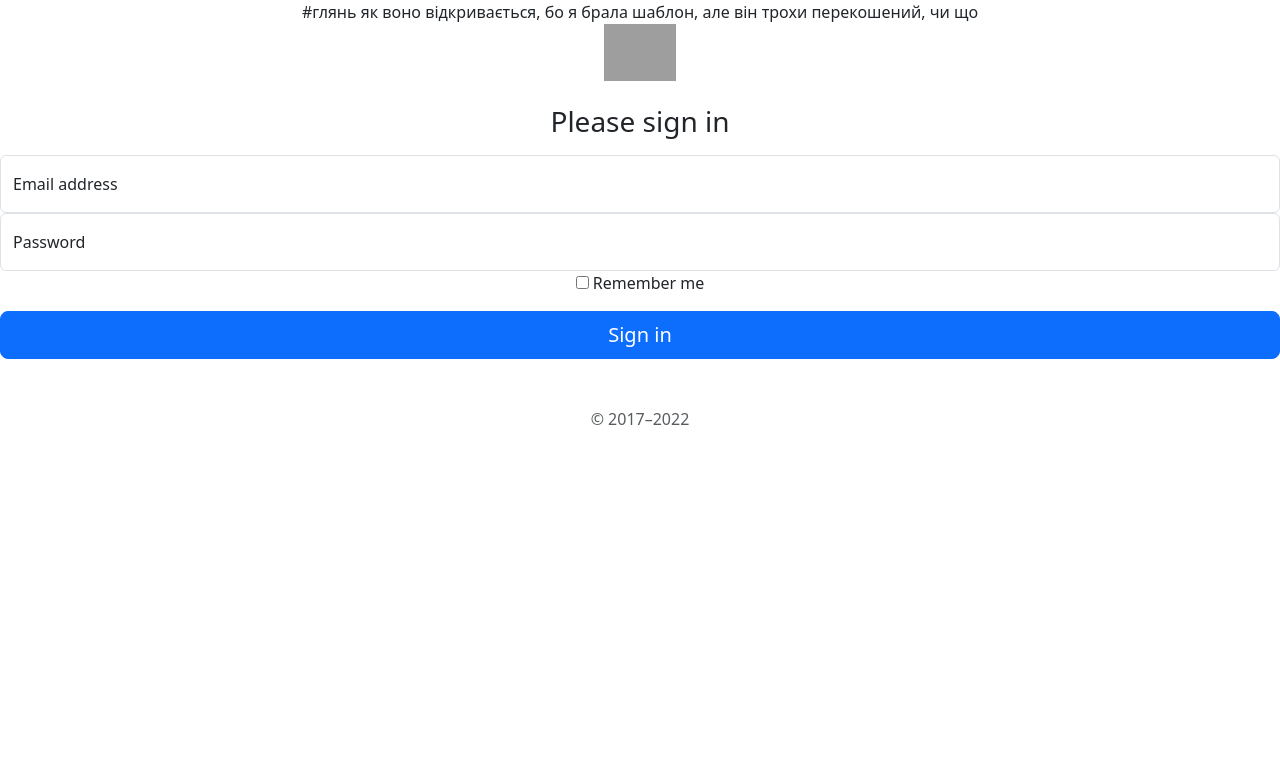
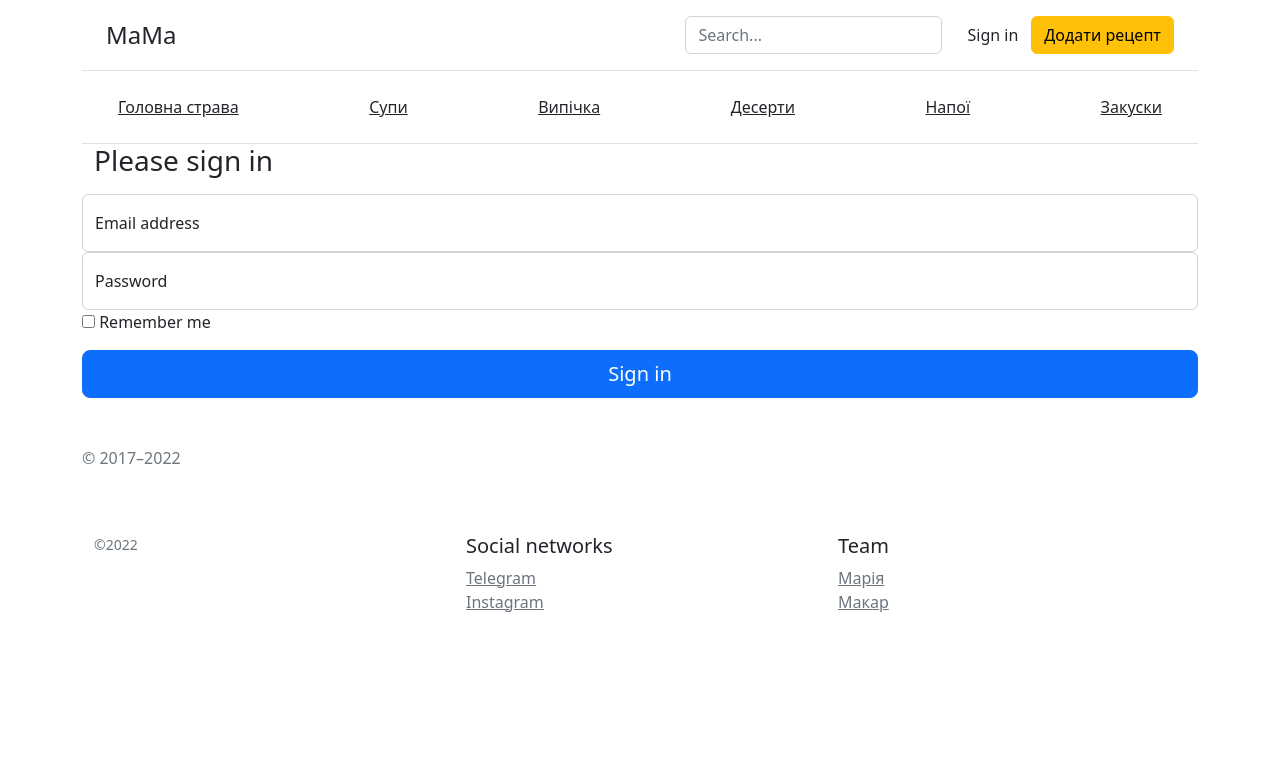
Before and after one commit to ForMaRiiA/Website, a Flask app: page /sign_in in a window 1280 px wide. Shown: the top 783 px of the page. Run offline with Flask 2, Linux system fonts and the light colour scheme; some libraries are stand-ins or nearby versions; grey boxes are pictures that could not be loaded.

Commit message:
Add files via upload

```diff
--- a/site/templates/sign.html
+++ b/site/templates/sign.html
@@ -1,94 +1,14 @@
-#глянь як воно відкривається, бо я брала шаблон, але він трохи перекошений, чи що
-<!DOCTYPE html>
-<html lang="en"><head>
-    <meta charset="utf-8">
-    <meta name="viewport" content="width=device-width, initial-scale=1">
-    <meta name="description" content="">
-    <meta name="author" content="Mark Otto, Jacob Thornton, and Bootstrap contributors">
-    <meta name="generator" content="Hugo 0.104.2">
-    <title>Signin Template · Bootstrap v5.2</title>
+{% extends 'tem.html' %}
 
-    <link rel="canonical" href="https://getbootstrap.com/docs/5.2/examples/sign-in/">
+{% block title %}
+under development
+{% endblock %}
 
-
-
-
-
-<link href="/docs/5.2/dist/css/bootstrap.min.css" rel="stylesheet" integrity="sha384-Zenh87qX5JnK2Jl0vWa8Ck2rdkQ2Bzep5IDxbcnCeuOxjzrPF/et3URy9Bv1WTRi" crossorigin="anonymous">
-
-    <!-- Favicons -->
-<link rel="apple-touch-icon" href="/docs/5.2/assets/img/favicons/apple-touch-icon.png" sizes="180x180">
-<link rel="icon" href="/docs/5.2/assets/img/favicons/favicon-32x32.png" sizes="32x32" type="image/png">
-<link rel="icon" href="/docs/5.2/assets/img/favicons/favicon-16x16.png" sizes="16x16" type="image/png">
-<link rel="manifest" href="/docs/5.2/assets/img/favicons/manifest.json">
-<link rel="mask-icon" href="/docs/5.2/assets/img/favicons/safari-pinned-tab.svg" color="#712cf9">
-<link rel="icon" href="/docs/5.2/assets/img/favicons/favicon.ico">
-<meta name="theme-color" content="#712cf9">
-
-
-    <style>
-      .bd-placeholder-img {
-        font-size: 1.125rem;
-        text-anchor: middle;
-        -webkit-user-select: none;
-        -moz-user-select: none;
-        user-select: none;
-      }
-
-      @media (min-width: 768px) {
-        .bd-placeholder-img-lg {
-          font-size: 3.5rem;
-        }
-      }
-
-      .b-example-divider {
-        height: 3rem;
-        background-color: rgba(0, 0, 0, .1);
-        border: solid rgba(0, 0, 0, .15);
-        border-width: 1px 0;
-        box-shadow: inset 0 .5em 1.5em rgba(0, 0, 0, .1), inset 0 .125em .5em rgba(0, 0, 0, .15);
-      }
-
-      .b-example-vr {
-        flex-shrink: 0;
-        width: 1.5rem;
-        height: 100vh;
-      }
-
-      .bi {
-        vertical-align: -.125em;
-        fill: currentColor;
-      }
-
-      .nav-scroller {
-        position: relative;
-        z-index: 2;
-        height: 2.75rem;
-        overflow-y: hidden;
-      }
-
-      .nav-scroller .nav {
-        display: flex;
-        flex-wrap: nowrap;
-        padding-bottom: 1rem;
-        margin-top: -1px;
-        overflow-x: auto;
-        text-align: center;
-        white-space: nowrap;
-        -webkit-overflow-scrolling: touch;
-      }
-    </style>
-
-
-    <!-- Custom styles for this template -->
-    <link href="signin.css" rel="stylesheet">
-  </head>
-  <body class="text-center">
-
-<main class="form-signin w-100 m-auto">
+{% block body %}
+    <div class="container">
+        <main class="form-signin w-100 m-auto">
   <form>
-    <img class="mb-4" src="/docs/5.2/assets/brand/bootstrap-logo.svg" alt="" width="72" height="57">
-    <h1 class="h3 mb-3 fw-normal">Please sign in</h1>
+    <h1 class="container h3 mb-3 fw-normal">Please sign in</h1>
 
     <div class="form-floating">
       <input type="email" class="form-control" id="floatingInput" placeholder="name@example.com">
@@ -104,13 +24,9 @@
         <input type="checkbox" value="remember-me"> Remember me
       </label>
     </div>
-    <button class="w-100 btn btn-lg btn-primary" type="submit">Sign in</button>
+    <button class="w-100 btn btn-lg btn-primary" type="submit" >Sign in</button>
     <p class="mt-5 mb-3 text-muted">© 2017–2022</p>
   </form>
 </main>
-
-
-
-
-
-</body></html>
+    </div>
+{% endblock %}
--- a/site/templates/tem.html
+++ b/site/templates/tem.html
@@ -10,20 +10,21 @@
     <title>{% block title %}{% endblock %}</title>
 </head>
 <body>
-<header class="py-3 mb-4 border-bottom">
-    <div class="container d-flex flex-wrap justify-content-center">
-        <a href="/" class="d-flex align-items-center mb-3 mb-lg-0 me-lg-auto text-dark text-decoration-none">
-            <svg class="bi me-2" width="40" height="32">
-                <use xlink:href="#bootstrap"></use>
-            </svg>
-            <span class="fs-4">MaMa</span>
+<header class="container sticky-top d-flex flex-column  align-items-center bg-white ">
+    <header class="container sticky-top d-flex flex-column flex-md-row align-items-center p-3 px-md-4 border-bottom">
+          <a href="/" class="d-flex align-items-center text-dark text-decoration-none">
+            <span class="fs-4">     MaMa    </span>
           </a>
-        <form class="col-10 col-lg-auto mb-3 mb-lg-0" role="search">
-            <input type="search" class="form-control" placeholder="Search..." aria-label="Search">
+          <nav class="d-inline-flex mt-2 mt-md-0 ms-md-auto">
+                <form class="container col-10 col-lg-auto mb-3 mb-lg-0" role="search">
+                    <input type="search" class="container form-control" placeholder="Search..." aria-label="Search">
                 </form>
-    </div>
+                <a class=" btn text-decoration-none" href="/sign_in">Sign in</a>
+                <a class=" btn btn-warning text-decoration-none" href="/addrecipes">Додати рецепт</a>
+          </nav>
 
-    <header class="container site-header sticky-top py-1 border-bottom">
+    </header>
+    <header class="container site-header sticky-top p-3 px-md-4 border-bottom">
       <nav class="container d-flex flex-column flex-md-row justify-content-between">
         <a class="py-2 text-dark d-none d-md-inline-block" href="/main_course">Головна страва</a>
         <a class="py-2 text-dark d-none d-md-inline-block" href="/soup">Супи</a>
@@ -33,7 +34,7 @@
         <a class="py-2 text-dark d-none d-md-inline-block" href="/appetizer">Закуски</a>
       </nav>
     </header>
-
+</header>
 
     {% block body %}{% endblock %}
 
```
Lines whose indentation alone changed are shown as unchanged.
